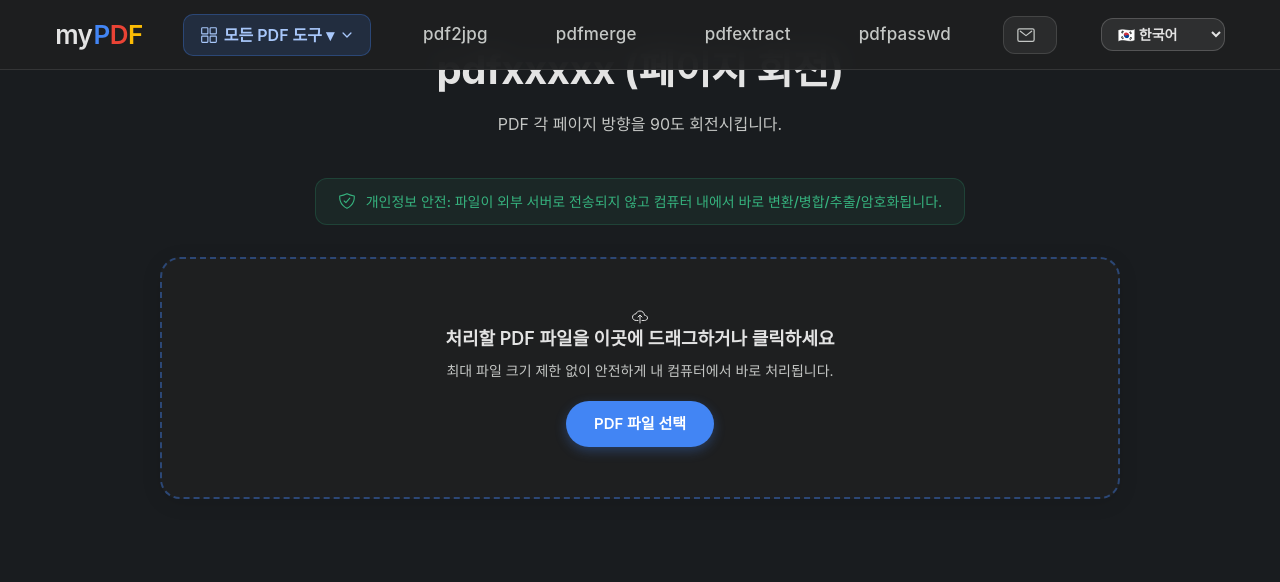
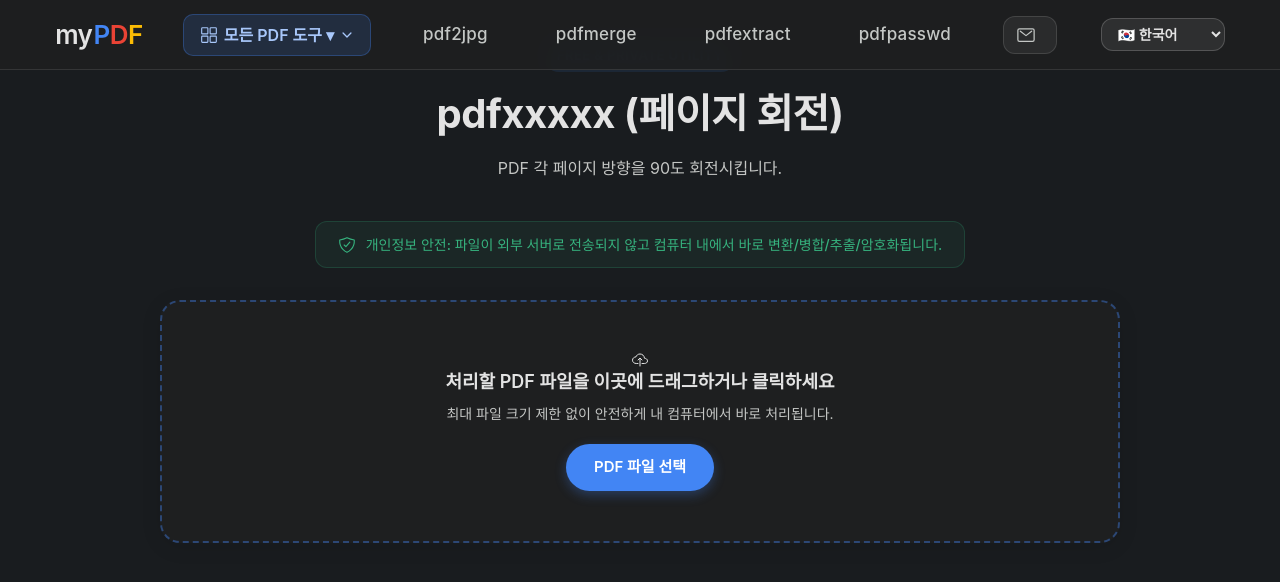
Before and after one commit to HANJAEDUC/pdfutil, a Next.js app: page /pdfxxxxx in a window 1280 px wide. Shown: the top 582 px of the page. Built offline with nearby package versions, Linux system fonts and the light colour scheme.

Commit message:
Align DemoToolClient header title badge and spacing 100% identically with normal pages

```diff
--- a/src/components/DemoToolClient.tsx
+++ b/src/components/DemoToolClient.tsx
@@ -19,7 +19,7 @@
   pdfxxx: {
     ko: { title: 'pdfxxx (페이지 분할)', desc: '하나의 PDF 문서를 여러 개로 분할합니다.' },
     en: { title: 'pdfxxx (Split PDF)', desc: 'Split a PDF document into multiple separate files.' },
-    de: { title: 'pdfxxx (PDF Teilen)', desc: 'Teilen Sie ein PDF-Dokument in mehrere Dateien.' },
+    de: { title: 'pdfxxx (PDF Teilen)', desc: 'Teilen Sie ein PDF-Dokument in mehere Dateien.' },
   },
   pdfxxxx: {
     ko: { title: 'pdfxxxx (페이지 삭제)', desc: 'PDF 문서에서 불필요한 페이지를 삭제합니다.' },
@@ -72,8 +72,9 @@
 
   return (
     <div className={styles.container}>
-      {/* 1. Header Section (Exact match to pdf-to-jpg screenshot) */}
+      {/* 1. Header Section (100% Identical to pdf-to-jpg with badgeTitle) */}
       <header className={styles.header}>
+        <span className={styles.badgeTitle}>{t.badge}</span>
         <h1 className={styles.title}>
           {currentInfo.title}
         </h1>
@@ -82,13 +83,13 @@
         </p>
       </header>
 
-      {/* 2. Privacy Guarantee Banner (Exact match to pdf-to-jpg screenshot) */}
+      {/* 2. Privacy Guarantee Banner (100% Identical to pdf-to-jpg) */}
       <div className={styles.privacyBanner}>
         <IoShieldCheckmarkOutline size={18} />
         <span>{t.privacy.banner}</span>
       </div>
 
-      {/* 3. Main Dropzone Box (Exact 100% match to pdf-to-jpg screenshot) */}
+      {/* 3. Main Dropzone Box (100% Identical to pdf-to-jpg) */}
       <div
         className={styles.dropzone}
         onClick={handleActionNotice}
```
